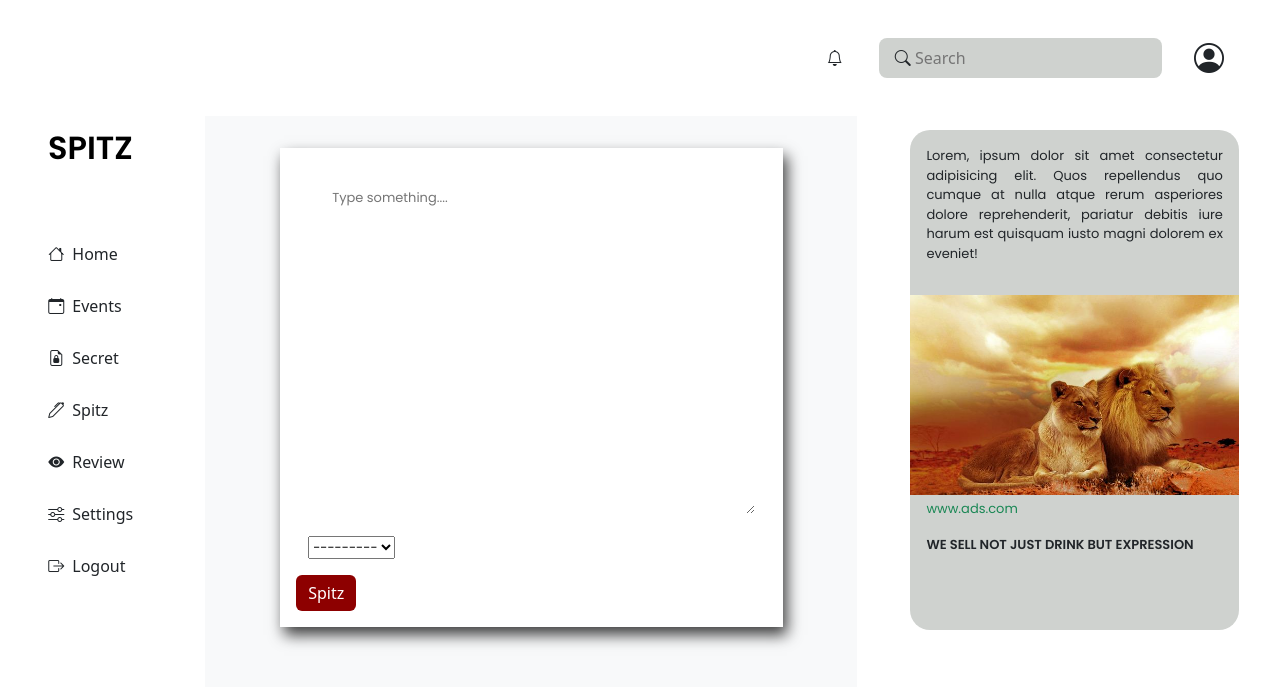
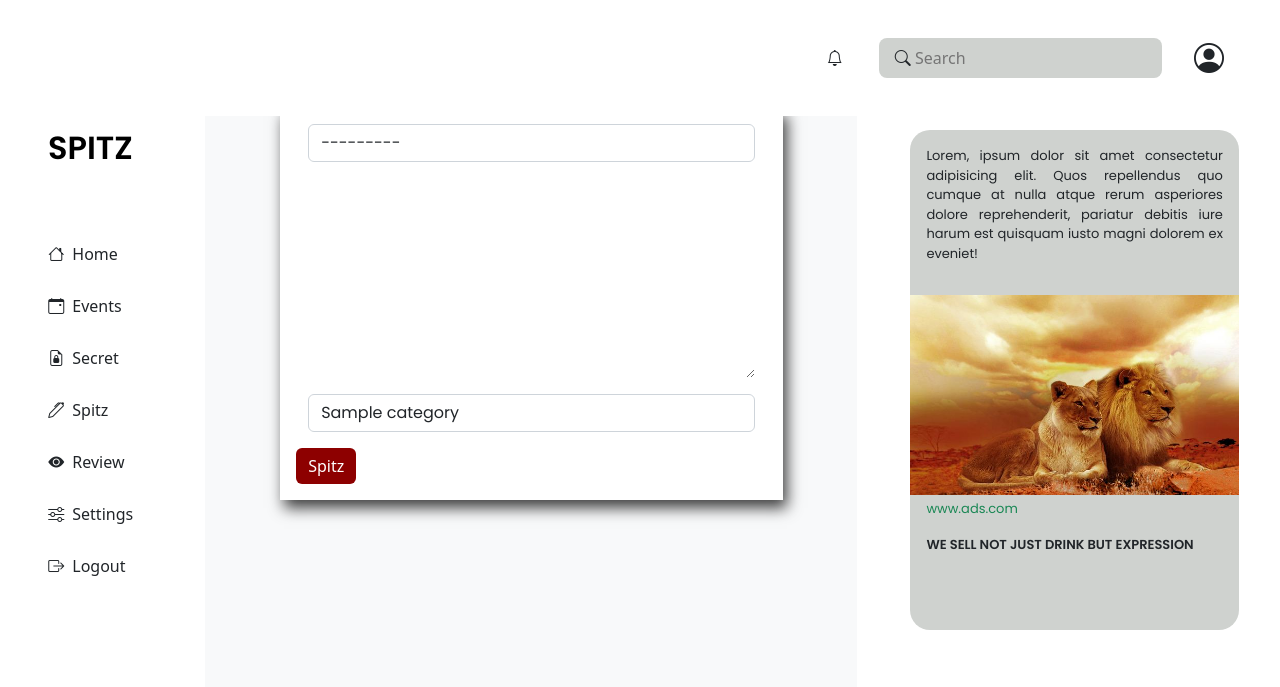
Before and after one commit to Echezonac/spitz-official, a Django app: page /home/new/ in a window 1280 px wide. Shown: the top 687 px of the page. Run offline with Django 4.2, Linux system fonts and the light colour scheme; a user stored in the database is signed in; tables that the repository leaves empty hold one stand-in row (values such as "Sample post"); parts of the project's set-up code (start-up, migrations or seed data) failed here and were passed over.

Commit message:
category phase1

```diff
--- a/home_app/admin.py
+++ b/home_app/admin.py
@@ -1,5 +1,6 @@
 from django.contrib import admin
-from .models import Post
+from .models import Post,Category
 
 # Register your models here.
 admin.site.register(Post)
+admin.site.register(Category)
--- /dev/null
+++ b/home_app/forms.py
@@ -0,0 +1,34 @@
+from dataclasses import field
+from operator import mod
+from secrets import choice
+from socket import fromshare
+from tkinter import Widget
+from tkinter.tix import Select
+from django import forms
+from .models import Post, Category
+
+choices = Category.objects.all().values_list('name','name')
+choice_list = []
+for item in choices:
+    choice_list.append(item)
+
+class PostForm(forms.ModelForm):
+    class Meta:
+        model = Post
+        fields = ('author','body','category')
+
+        widgets = {
+            'author':forms.Select(attrs={'class':'form-control'}),
+            'body':forms.Textarea(attrs={'class':'form-control'}),
+            'category':forms.Select(choices=choice_list,attrs={'class':'form-control'})
+        }
+
+class EditForm(forms.ModelForm):
+    class Meta:
+        model=Post
+        fields = ('body','category')
+
+        widgets = {
+            'body': forms.Textarea(attrs={'class': 'form-control'}),
+            'category': forms.Select(choices=choice_list, attrs={'class': 'form-control'})
+        }
--- a/home_app/models.py
+++ b/home_app/models.py
@@ -1,12 +1,24 @@
+from unicodedata import category
 from django.db import models
 from django.contrib.auth.models import User
 from django.urls import reverse
+from datetime import datetime, time
+
+class Category(models.Model):
+    name = models.CharField(max_length=100)
+
+    def __str__(self):
+        return self.name
+
 
 class Post(models.Model):
     author = models.ForeignKey(
         "auth.User", on_delete=models.CASCADE
     )
     body = models.TextField()
+    category =  models.CharField(max_length=100, default='Event')
+    post_date = models.DateTimeField(auto_now_add=True)
+
 
     def __str__(self):
         return self.body
--- a/home_app/views.py
+++ b/home_app/views.py
@@ -2,13 +2,14 @@
 from django.views.generic import ListView,DetailView,CreateView,UpdateView,DeleteView
 from django.urls import reverse_lazy
 from .models import Post
+from .forms import PostForm,EditForm
 
 
 
 class HomeView(ListView):
     model = Post
     template_name = 'pages/index.html'
-    ordering = ['id']
+    ordering = ['-post_date']
 
 
 class DetailPostView(DetailView):
@@ -17,13 +18,15 @@
 
 class CreatePostView(CreateView):
     model = Post
+    form_class = PostForm
     template_name = 'pages/create_post.html'
-    fields = ["body","author"]
+    # fields = ["body","author","category"]
 
 class UpdatePostView(UpdateView):
     model = Post
+    form_class = EditForm
     template_name = 'pages/update_post.html'
-    fields = ['body']
+    # fields = ['body','category']
 
 class DeletePostView(DeleteView):
     model = Post
--- a/templates/pages/create_post.html
+++ b/templates/pages/create_post.html
@@ -47,7 +47,18 @@
   .btnx {
     background-color: #8d0000 !important;
     color: white !important;
-
+  }
+  #id_body{
+    width:100%;
+    outline:none;
+    border:1px solid grey;
+    height: 200px;
+    border:none;
+    padding: 8px;
+    background:none;
+  }
+  label{
+    display:none !important;
   }
 </style>
 
@@ -68,19 +79,9 @@
       {% comment %} spitz container start {% endcomment %}
       <div class="col-lg-6 col-md-9 d-flex  justify-content-center align-items-start bg-light" style="max-height: 100vh;">
         <!--add spitz-col start -->
-          <form class="row mx-auto mt-5 p-3 bg-white" action="" method="post" style="width:80%; height: inherit; box-shadow: 4px 8px 14px 0px rgba(0,0,0,0.75);">
+          <form class="row mx-auto mt-2 p-3 bg-white" action="" method="post" style="width:80%; height: inherit; box-shadow: 4px 8px 14px 0px rgba(0,0,0,0.75);">
                 {% csrf_token %}
-                <p>
-                  <textarea name="body" cols="40" rows="10" placeholder="Type something...." required="" id="id_body" style="width:100%;outline:none;border:1px solid grey;height: 350px; border:none;" class="p-4 bg-none "></textarea>
-              </p>
-              <p>
-                <select name="author" required="" id="id_author">
-                    <option value="" selected="">---------</option>
-                    <option value="1">west_J</option>
-                    <option value="2">Enadot</option>
-                    <option value="3">admin</option>
-                </select>
-              </p>
+                {{ form.as_p }}
                 <input type="submit" value="Spitz" class="btn btnx text-decoration-none">
           </form>
         <!--add spitz-col end -->
@@ -107,17 +108,7 @@
       <!-- spitz-col start -->
       <form class="row mx-auto mt-5 p-3 bg-white" action="" method="post" style="width:80%; height: inherit; box-shadow: 4px 8px 14px 0px rgba(0,0,0,0.75);">
                 {% csrf_token %}
-                <p>
-                  <textarea name="body" cols="40" rows="10" placeholder="Type something...." required="" id="id_body" style="width:100%;outline:none;border:1px solid grey;height: 300px; border:none;" class="p-2 bg-none "></textarea>
-              </p>
-              <p>
-                <select name="author" required="" id="id_author">
-                    <option value="" selected="">---------</option>
-                    <option value="1">west_J</option>
-                    <option value="2">Enadot</option>
-                    <option value="3">admin</option>
-                </select>
-              </p>
+                {{ form.as_p }}
                 <input type="submit" value="Spitz" class="btn btnx text-decoration-none">
       </form>
       <!-- spitz-col end -->
```
Also changed, not shown: note.txt (+12 -0 lines), templates/pages/index.html (+5 -5 lines), templates/pages/spitz-detail.html (+4 -4 lines), templates/pages/update_post.html (+12 -0 lines), home_app/migrations/0004_post_post_date.py (added), home_app/migrations/0005_alter_post_post_date.py (added), home_app/migrations/0006_category.py (added), home_app/migrations/0007_post_category_alter_category_name.py (added).
